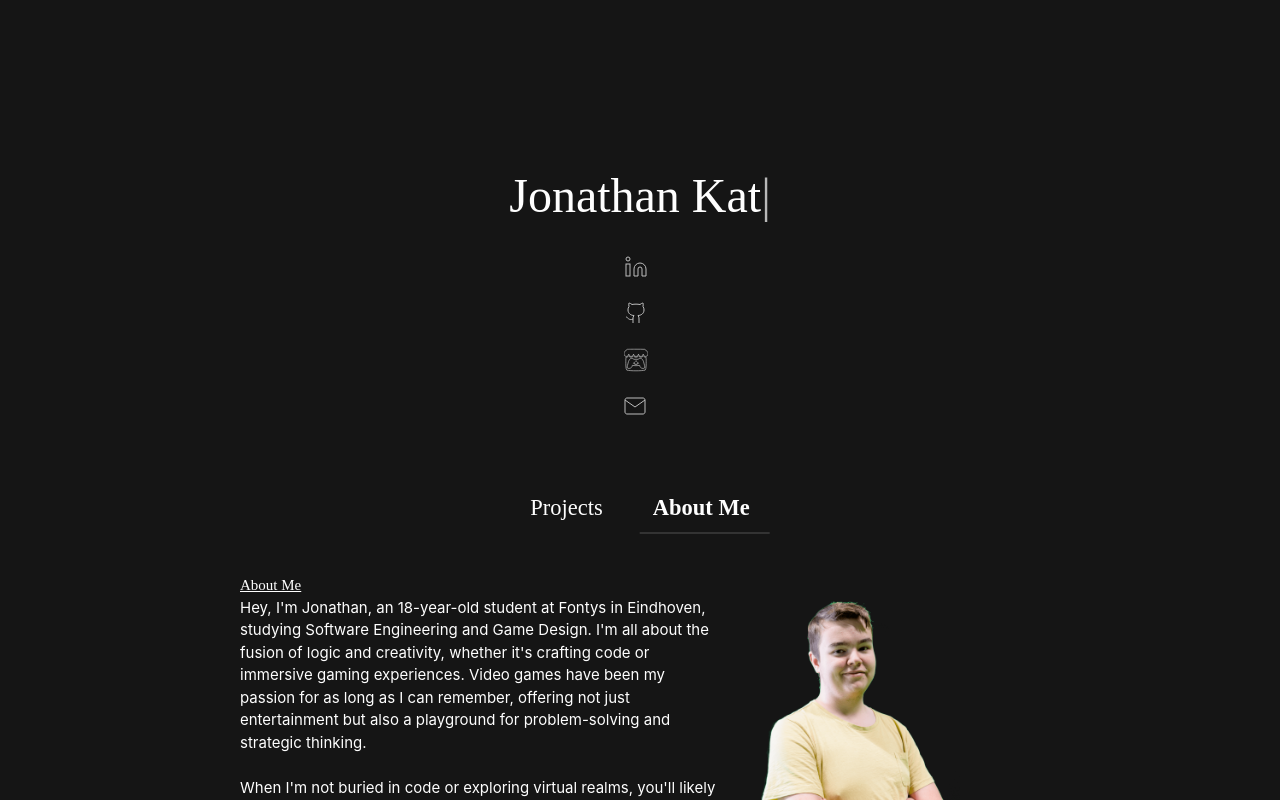
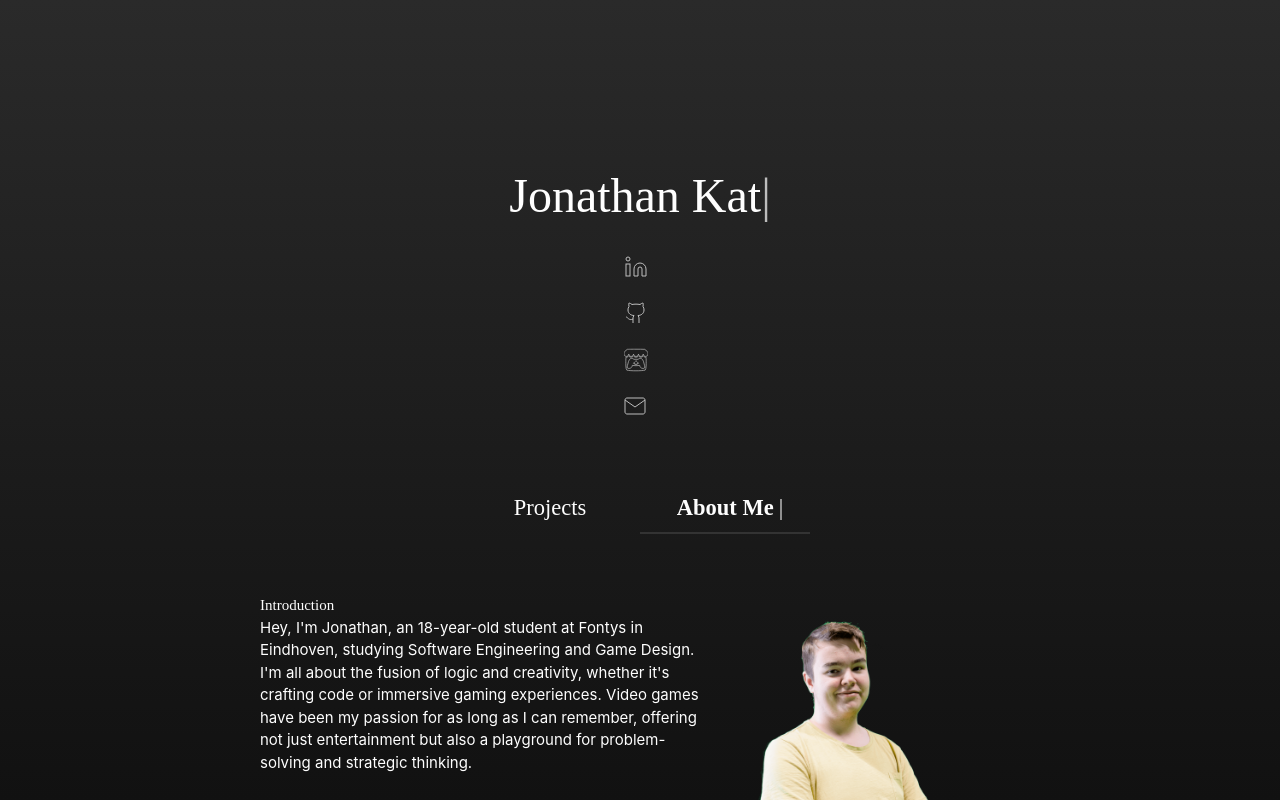
Before and after one commit to OrangeJonathan/Personal-Portfolio, a Vue app in the folder portfolio/: page / in a window 1280 px wide. Both pictures are taken after a click on the button "About Me". Built offline with nearby package versions, Linux system fonts and the light colour scheme.

Commit message:
Added about me information and changed home page a little

```diff
--- a/portfolio/src/components/AboutMe.vue
+++ b/portfolio/src/components/AboutMe.vue
@@ -1,7 +1,7 @@
 <template>
   <div class="about-me">
     <h2 class="cascadiacodefont">
-        <span class="underlined">About Me</span>
+      Introduction
     </h2>
     <div class="about-content">
       <div class="text">
@@ -17,13 +17,31 @@
         <img src="/src/assets/Jonathan-TransparentBackground.png" alt="Jonathan" width="200">
       </div>
     </div>
+    <br />
+    <br />
+    <div class="about-content">
+      <div class="image">
+        <img src="/src/assets/JongJonathanHigherQuality.jpg" alt="Jonathan" width="250">
+      </div>
+      <div class="text">
+        <h2 class="cascadiacodefont">
+          Skills
+        </h2>
+        <p>
+          During my studies, I became proficient in various programming languages, like Java and C#. I've also played around in Web Development using frameworks like Vue3 and React. Creating games is where my real interest lies and I've worked within Unity and Unreal Engine to create various games that can be found on this website. I'm always eager to learn new technologies and expand my skill set, so I'm constantly experimenting with new tools and techniques, like Godot.
+        </p>
+        <br />
+        <p>
+          As a Dutch native, I am proud to say that I have a C1 level in English, which allows me to communicate effectively and understand complex texts. This proficiency has been invaluable in my studies and projects, enabling me to collaborate with international peers and access a vast array of resources.
+        </p>
+      </div>
+    </div>
   </div>
 </template>
 
 <script>
 export default {
   name: 'AboutMe',
-    // You can add additional data, methods, etc. here if needed
 }
 </script>
 
@@ -31,6 +49,9 @@
 .about-me {
   max-width: 800px;
   margin: 0 auto;
+  color: #fefefe; /* White or very light gray */
+  padding: 20px;
+  border-radius: 8px;
 }
 
 .underlined {
@@ -52,6 +73,10 @@
   width: 60%;
 }
 
+.image {
+  width: 35%;
+}
+
 .cursor {
   animation: blink 1.2s infinite;
 }
@@ -65,9 +90,4 @@
   }
 }
 
-  .image {
-    width: 35%;
-  }
-
-  /* Add additional styling as needed */
 </style>
--- a/portfolio/src/data/projects.js
+++ b/portfolio/src/data/projects.js
@@ -27,7 +27,7 @@ export const projects = [
     id: 4,
     title: 'Mars Runner',
     media: '/images/mars-runner-image.jpeg',
-    video: 'https://www.youtube.com/embed/mars-runner-video',
+    video: 'https://www.youtube.com/embed/F5VI24otVf8?si=SysNoCy6twKMVc5d',
     description: "Mars Runner is an endless runner game. In this game you are on Mars and you have to evade obstacles. I used Assets from <a href='https://Kenney.nl'> Kenney.nl </a>. This game was created by me in Unity3D to get more knowledge about the Engine and Optimizing games. The game is playable on my <a href='https://orangeplayah.itch.io/mars-runner'> itch.io </a>. View the code on <a href='https://github.com/OrangeJonathan/MarsRunner'> Github </a>",
     details: "Mars Runner was a solo project that helped me improve my skills in Unity3D. I focused on optimizing the game for better performance and creating engaging gameplay mechanics. This project also allowed me to experiment with different assets and learn more about game design. It was a great opportunity to apply what I had learned in previous projects and continue to grow as a game developer."
   },
--- a/portfolio/src/views/home.vue
+++ b/portfolio/src/views/home.vue
@@ -4,10 +4,10 @@
       <div class="title">
         <Name />
       </div>
-      <Socials class="marginbottom5vh"/> <!-- Adjusted margin class -->
+      <Socials class="marginbottom5vh"/>
       <div class="buttons">
-        <button @click="currentView = 'projects'" :class="{ active: currentView === 'projects' }" class="cascadiacodefont">Projects</button>
-        <button @click="currentView = 'aboutMe'" :class="{ active: currentView === 'aboutMe' }" class="cascadiacodefont">About Me</button>
+        <button @click="currentView = 'projects'" :class="{ active: currentView === 'projects', 'blinking-cursor': currentView === 'projects' }" class="cascadiacodefont">Projects</button>
+        <button @click="currentView = 'aboutMe'" :class="{ active: currentView === 'aboutMe', 'blinking-cursor': currentView === 'aboutMe' }" class="cascadiacodefont">About Me</button>
         <div class="slider" :class="{ 'slide-projects': currentView === 'projects', 'slide-aboutMe': currentView === 'aboutMe' }"></div>
       </div>
     </div>
@@ -62,7 +62,7 @@ export default {
   display: flex;
   flex-direction: column;
   align-items: center;
-  background-color: #151515;
+  background: linear-gradient(to bottom, #2a2a2a, #111111); /* Subtle gradient */
   overflow: auto;
   height: 100vh;
 }
@@ -84,7 +84,7 @@ export default {
 .buttons {
   position: relative;
   display: flex;
-  gap: 10px;
+  gap: 20px; /* Increased gap between buttons */
   margin-bottom: 5vh; /* Reduced margin-bottom */
 }
 
@@ -95,8 +95,10 @@ button {
   font-size: 1.5em;
   cursor: pointer;
   padding: 10px 20px;
+  width: 160px; /* Increased fixed width for buttons */
   position: relative;
   font-family: 'Cascadia Code'; /* Use your preferred font */
+  white-space: nowrap; /* Prevent text wrapping */
 }
 
 button.active {
@@ -123,4 +125,15 @@ button:hover {
 .slide-aboutMe {
   transform: translateX(100%);
 }
+
+.blinking-cursor::after {
+  content: '|';
+  animation: blink 1.2s infinite;
+  margin-left: 5px;
+}
+
+@keyframes blink {
+  0%, 100% { opacity: 0; }
+  50% { opacity: 1; }
+}
 </style>
```
Lines whose indentation alone changed are shown as unchanged.
